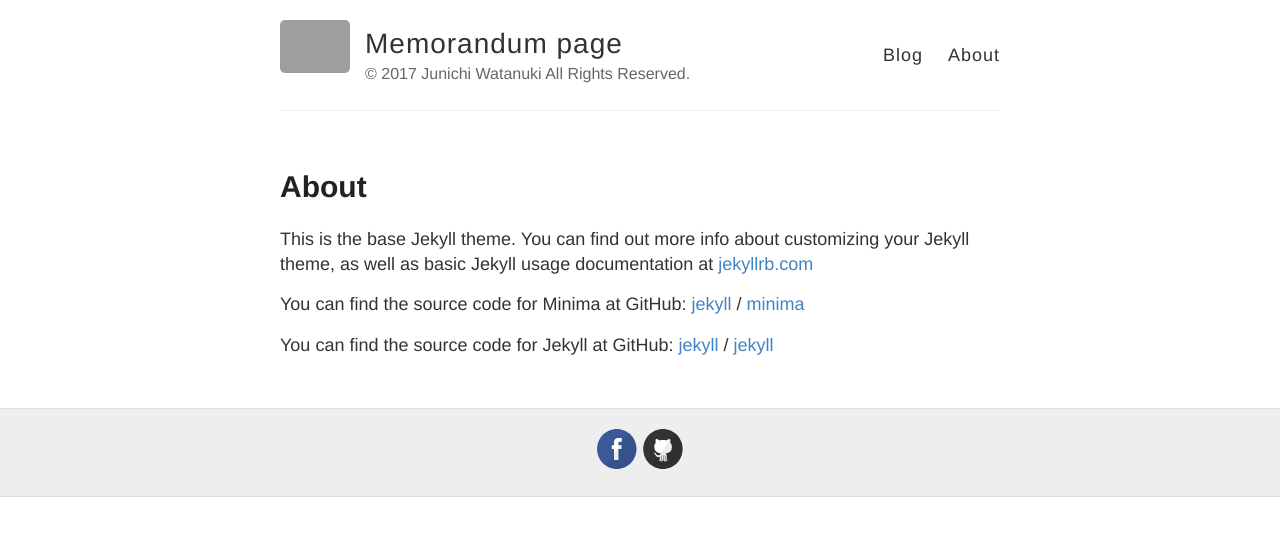
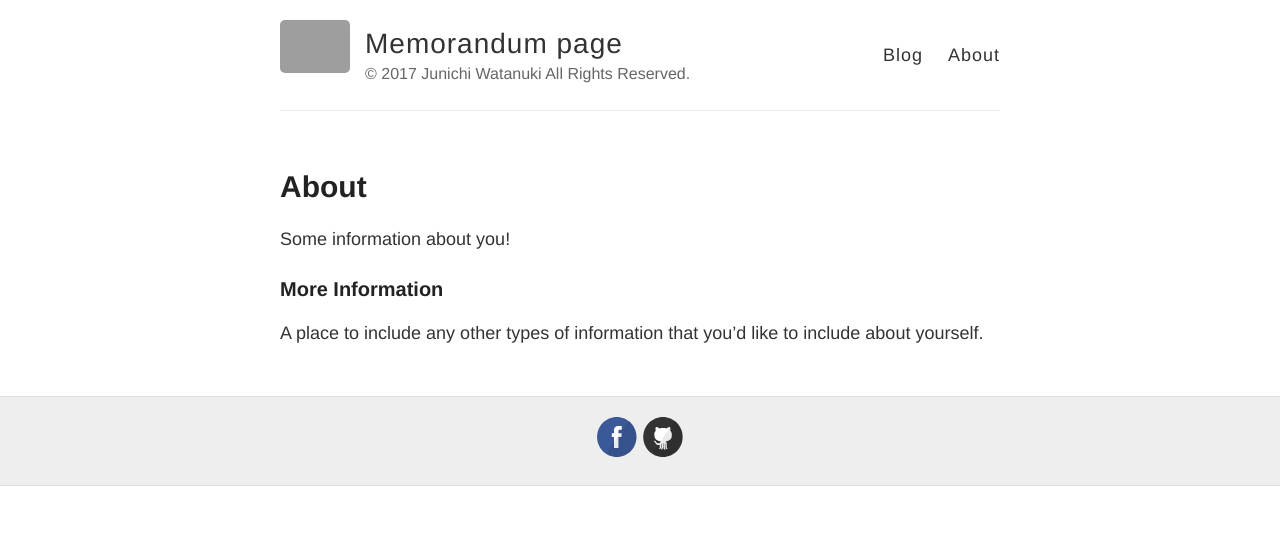
Before and after one commit to JunichiWatanuki/pages, a Jekyll site: the page built from about.md, in a window 1280 px wide. Shown: the top 536 px of the page. Built offline with Jekyll 4.4.1, drawn with Linux system fonts in a browser that asks for light colours; grey boxes are pictures that could not be loaded.

Commit message:
Update about.md

```diff
--- a/about.md
+++ b/about.md
@@ -4,15 +4,8 @@ title: About
 permalink: /about/
 ---
 
-This is the base Jekyll theme. You can find out more info about customizing your Jekyll theme, as well as basic Jekyll usage documentation at [jekyllrb.com](https://jekyllrb.com/)
+Some information about you!
 
-You can find the source code for Minima at GitHub:
-[jekyll][jekyll-organization] /
-[minima](https://github.com/jekyll/minima)
+### More Information
 
-You can find the source code for Jekyll at GitHub:
-[jekyll][jekyll-organization] /
-[jekyll](https://github.com/jekyll/jekyll)
-
-
-[jekyll-organization]: https://github.com/jekyll
+A place to include any other types of information that you'd like to include about yourself.
```
